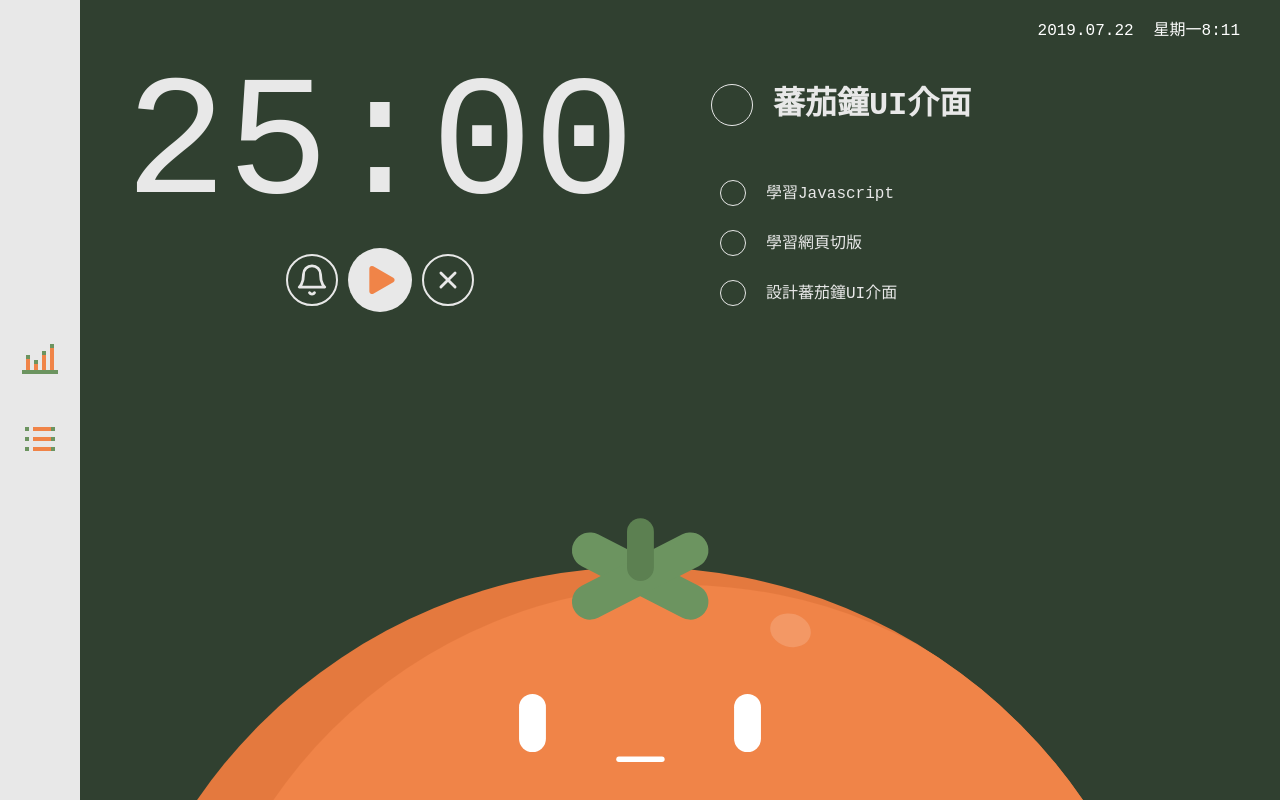
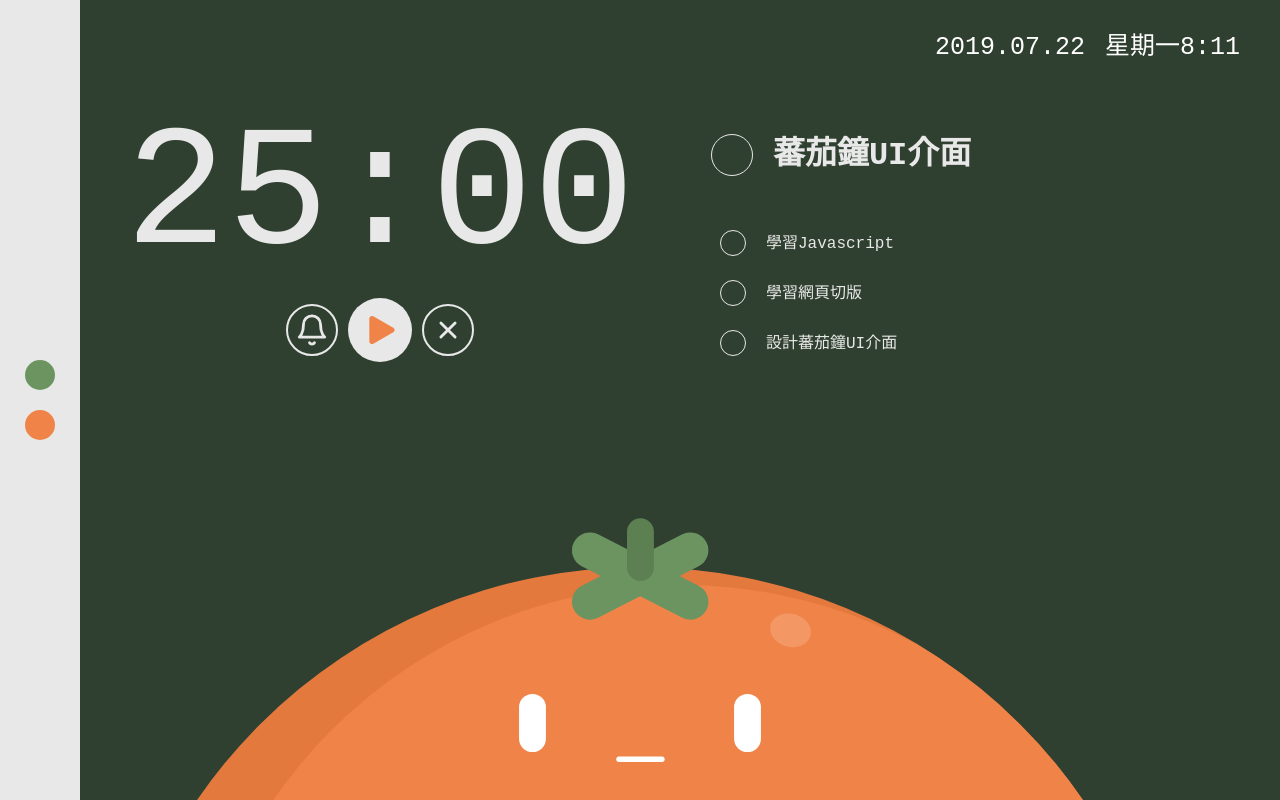
Before and after one commit to codeewander/Pomodoro, a React (Create React App) app: page / in a window 1280 px wide. Built offline with nearby package versions, Linux system fonts and the light colour scheme.

Commit message:
[feature]:navbar buttons

```diff
--- a/package.json
+++ b/package.json
@@ -5,7 +5,9 @@
   "dependencies": {
     "react": "^16.8.6",
     "react-dom": "^16.8.6",
-    "react-scripts": "3.0.1"
+    "react-redux": "^7.1.0",
+    "react-scripts": "3.0.1",
+    "redux": "^4.0.4"
   },
   "scripts": {
     "start": "react-scripts start",
--- a/src/App.js
+++ b/src/App.js
@@ -8,17 +8,40 @@ class App extends Component {
   constructor() {
     super();
     this.state = {
-      showTodo: false
+      showTodo: false,
+      mode: "work"
     };
   }
-  showTodoList = () => {
-    this.setState(state => ({
-      showTodo: !state.showTodo
-    }));
+  showTodoList = mode => {
+    console.log(this.state.mode);
+    console.log(mode);
+    if (mode === this.state.mode) {
+      this.setState(state => ({
+        showTodo: !state.showTodo
+      }));
+    }
   };
 
-  clickTodoButton = () => {
-    this.showTodoList();
+  changeWorkMode = e => {
+    let presentMode = e.target.value;
+    console.log(presentMode);
+    this.setState(
+      prevState => ({
+        mode: "work"
+      }),
+      this.showTodoList(presentMode)
+    );
+  };
+
+  changeRestMode = e => {
+    let presentMode = e.target.value;
+    console.log(presentMode);
+    this.setState(
+      prevState => ({
+        mode: "rest"
+      }),
+      this.showTodoList(presentMode)
+    );
   };
 
   render() {
@@ -29,7 +52,11 @@ class App extends Component {
         className={styles.app}
         style={{ overflow: this.state.showTodo ? "hidden" : null }}
       >
-        <Navbar clickTodoButton={this.clickTodoButton} showTodo={showTodo} />
+        <Navbar
+          changeWorkMode={this.changeWorkMode}
+          showTodo={showTodo}
+          changeRestMode={this.changeRestMode}
+        />
         <Todo showTodo={showTodo} />
         <Main showTodo={showTodo} />
       </div>
--- a/src/components/Navbar.js
+++ b/src/components/Navbar.js
@@ -6,12 +6,18 @@ import styles from "../styles/Navbar.module.scss";
 const Navbar = props => {
   return (
     <div className={styles.nav}>
-      <button>
-        <img src={analysis} alt="analysis" />
+      <button
+        className={styles.green}
+        value="rest"
+        onClick={props.changeRestMode}
+      >
+        <div />
       </button>
-      <button onClick={props.clickTodoButton}>
-        <img src={list} alt="bell" />
-      </button>
+      <button
+        onClick={props.changeWorkMode}
+        value="work"
+        className={styles.orange}
+      />
     </div>
   );
 };
--- a/src/styles/Main.module.scss
+++ b/src/styles/Main.module.scss
@@ -5,10 +5,10 @@
   // display: none;
 }
 .date {
-  font-size: 16px;
+  font-size: 25px;
   color: #ffffff;
   position: relative;
-  height: 50px;
+  height: 100px;
   p {
     text-align: right;
     position: absolute;
@@ -81,6 +81,16 @@
   }
 }
 .content {
+  .resttext {
+    text-align: left;
+    h3 {
+      font-size: 55px;
+      font-weight: bold;
+    }
+    p {
+      font-size: 30px;
+    }
+  }
   h2 {
     font-size: 32px;
     &:before {
--- a/src/styles/Navbar.module.scss
+++ b/src/styles/Navbar.module.scss
@@ -7,6 +7,20 @@
   position: fixed;
   height: 100vh;
   z-index: 2;
+  .orange {
+    width: 30px;
+    height: 30px;
+    border-radius: 50%;
+    background-color: #f08448;
+    margin: 10px auto;
+  }
+  .green {
+    width: 30px;
+    height: 30px;
+    border-radius: 50%;
+    background-color: #6c9460;
+    margin: 10px auto;
+  }
   button {
     width: 80px;
     height: 80px;
--- a/src/styles/TodoList.module.scss
+++ b/src/styles/TodoList.module.scss
@@ -1,7 +1,15 @@
-.buttons button {
-  background: none;
-  border: none;
-  cursor: pointer;
+.buttons {
+  .checked {
+    font-size: 30px;
+    color: #ffffff;
+  }
+  button {
+    background: none;
+    border: none;
+    cursor: pointer;
+    padding: 0 5px;
+    vertical-align: text-bottom;
+  }
 }
 
 .todolist {
@@ -9,15 +17,7 @@
     padding: 0;
     margin-top: 50px;
   }
-  .undo:before {
-    content: "";
-    display: inline-block;
-    width: 24px;
-    height: 24px;
-    border: 1px solid #e8e8e8;
-    border-radius: 50%;
-    margin-right: 20px;
-  }
+
   .completed:before {
     content: "✓";
     display: inline-block;
@@ -25,7 +25,6 @@
     height: 24px;
     border: 1px solid #e8e8e8;
     border-radius: 50%;
-    margin-right: 20px;
     text-align: center;
     font-size: 24px;
     line-height: 24px;
@@ -39,7 +38,25 @@
     text-align: left;
     display: flex;
     align-items: center;
-
+    justify-content: space-between;
+    .player {
+      width: 26px;
+      height: 26px;
+      border: 1px solid #e8e8e8;
+      border-radius: 50%;
+      text-align: center;
+      line-height: 1;
+      &::before {
+        content: "";
+        display: inline-block;
+        height: 100%;
+        vertical-align: middle;
+      }
+      img {
+        width: 50%;
+        vertical-align: middle;
+      }
+    }
     span {
       vertical-align: middle;
     }
@@ -47,11 +64,10 @@
       border-bottom: 1px solid #e8e8e8;
     }
 
-    div {
-      margin-left: auto;
-      img {
-        vertical-align: middle;
-      }
-    }
+    // div {
+    //   img {
+    //     vertical-align: middle;
+    //   }
+    // }
   }
 }
```
Also changed, not shown: 2 other files (tests, documents, lock files or other folders).
